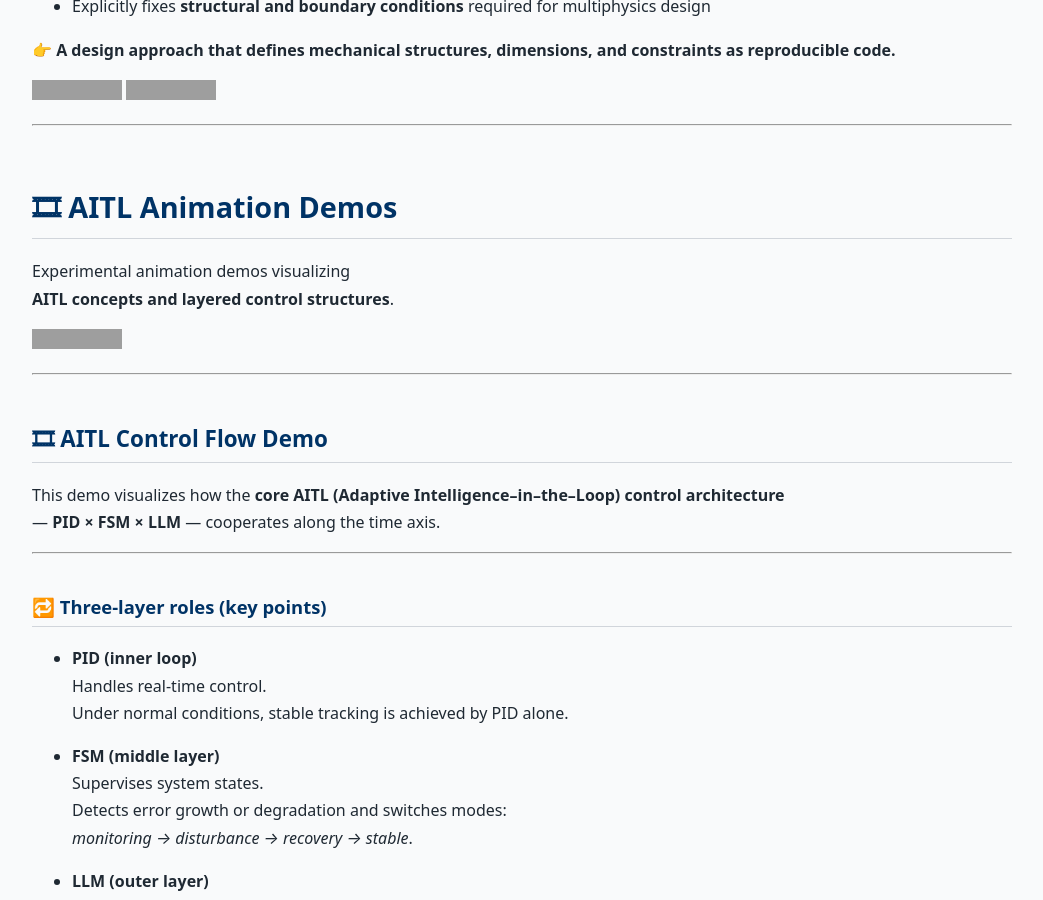
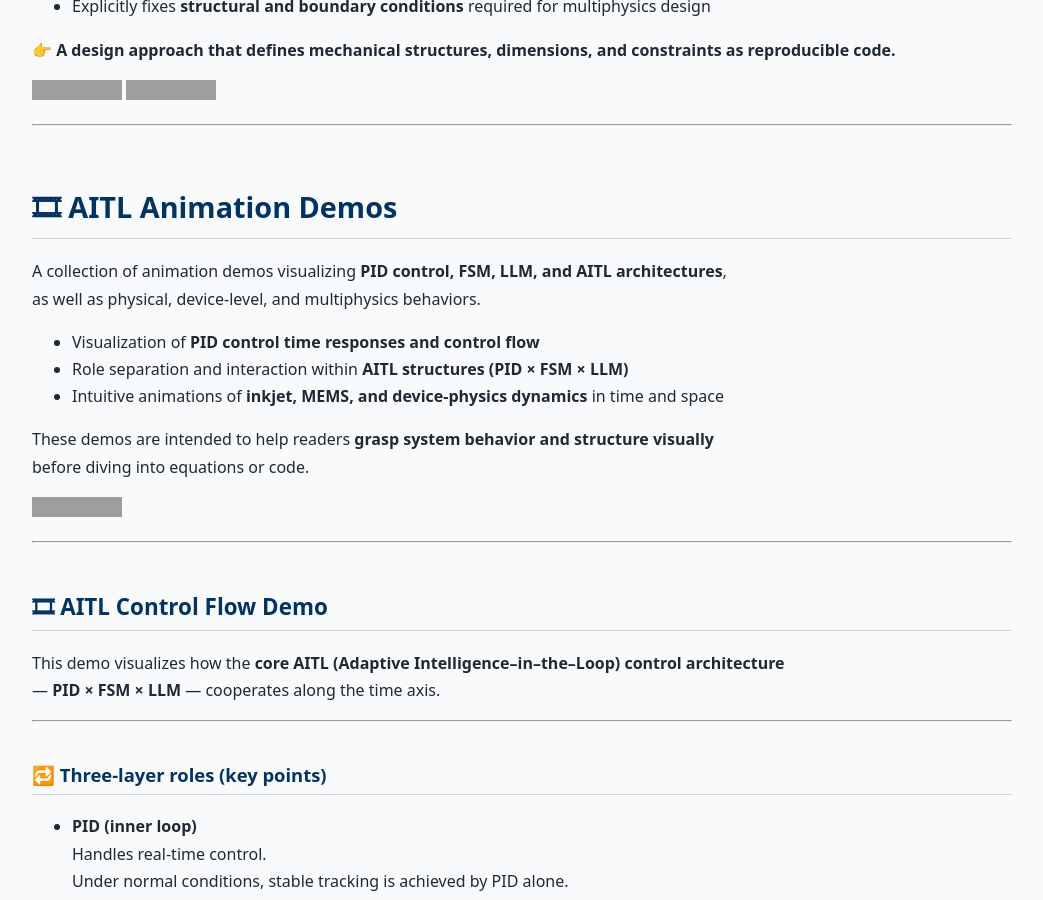
Before and after one commit to Samizo-AITL/Samizo-AITL.github.io, a Jekyll site: the page built from en/index.md, in a window 1280 px wide and 900 px high, scrolled down 13336 px. Shown: the whole window, without its empty margins (118-1161 px from the left). Built offline with Jekyll 4.4.1, drawn with Linux system fonts in a browser that asks for light colours; grey boxes are pictures that could not be loaded.

Commit message:
Update index.md

```diff
--- a/en/index.md
+++ b/en/index.md
@@ -412,8 +412,15 @@ A design approach that **separates mechanical design from GUI-based CAD** and tr
 ---
 
 # 🎞 AITL Animation Demos
-Experimental animation demos visualizing
-**AITL concepts and layered control structures**.
+A collection of animation demos visualizing **PID control, FSM, LLM, and AITL architectures**,
+as well as physical, device-level, and multiphysics behaviors.
+
+- Visualization of **PID control time responses and control flow**
+- Role separation and interaction within **AITL structures (PID × FSM × LLM)**
+- Intuitive animations of **inkjet, MEMS, and device-physics dynamics** in time and space
+
+These demos are intended to help readers **grasp system behavior and structure visually**
+before diving into equations or code.
 
 [![View Demos](https://img.shields.io/badge/View-Demos-brightgreen?logo=github)](https://samizo-aitl.github.io/aitl-animation-demos/)
 
```
